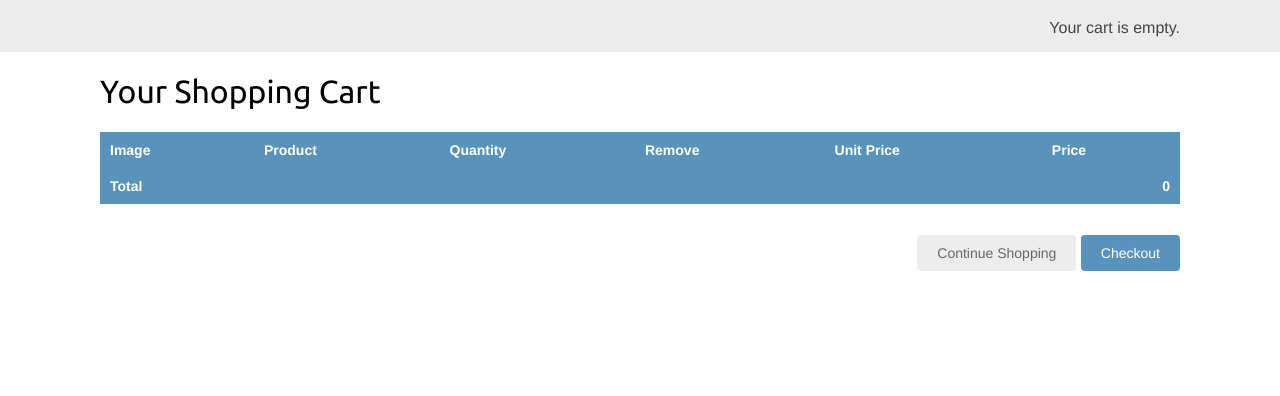
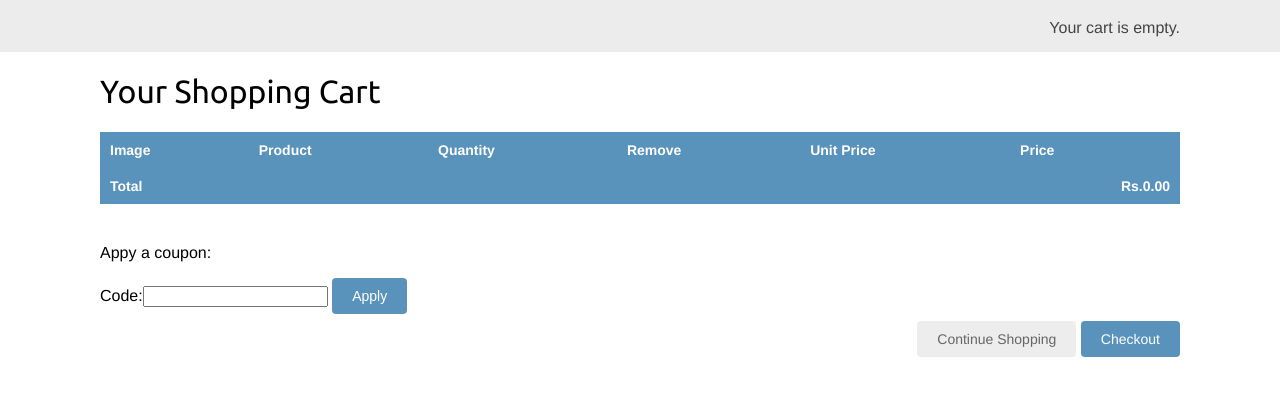
Before and after one commit to abhie-lp/Basic-Online-Shop, a Django app: page /cart/ in a window 1280 px wide. Shown: the part 46-442 px from the top of the page. Run offline with Django 3.2, Linux system fonts and the light colour scheme; parts of the project's set-up code (start-up, migrations or seed data) failed here and were passed over.

Commit message:
final price in invoice with coupon

```diff
--- a/cart/cart.py
+++ b/cart/cart.py
@@ -1,6 +1,7 @@
 from decimal import Decimal
 from django.conf import settings
 from shop.models import Product
+from coupons.models import Coupon
 
 
 class Cart(object):
@@ -12,6 +13,8 @@ class Cart(object):
         if not cart:
             cart = self.session[settings.CART_SESSION_ID] = {}
         self.cart = cart
+
+        self.coupon_id = self.session.get("coupon_id")
 
     def add(self, product, quantity=1, update_quantity=False):
         product_id = str(product.id)
@@ -55,3 +58,17 @@ class Cart(object):
     def clear(self):
         del self.session[settings.CART_SESSION_ID]
         self.save()
+
+    @property
+    def coupon(self):
+        if self.coupon_id:
+            return Coupon.objects.get(id=self.coupon_id)
+        return None
+
+    def get_discount(self):
+        if self.coupon:
+            return (self.coupon.discount / Decimal("100")) * self.get_total_price()
+        return Decimal("0")
+
+    def get_total_price_after_discount(self):
+        return self.get_total_price() - self.get_discount()
--- a/cart/views.py
+++ b/cart/views.py
@@ -3,6 +3,7 @@ from django.views.decorators.http import require_POST
 from shop.models import Product
 from .cart import Cart
 from .forms import CartAddProductForm
+from coupons.forms import CouponApplyForm
 
 @require_POST
 def cart_add(request, product_id):
@@ -29,4 +30,5 @@ def cart_detail(request):
             initial={"quantity": item["quantity"],
             "update": True}
         )
-    return render(request, "cart/cart_detail.html", {"cart": cart})
+    coupon_apply_form = CouponApplyForm()
+    return render(request, "cart/cart_detail.html", {"cart": cart, "coupon_apply_form": coupon_apply_form})
--- /dev/null
+++ b/coupons/forms.py
@@ -0,0 +1,5 @@
+from django import forms
+
+
+class CouponApplyForm(forms.Form):
+    code = forms.CharField()
--- a/coupons/urls.py
+++ b/coupons/urls.py
@@ -0,0 +1,9 @@
+from django.urls import path
+from . import views
+
+
+app_name = "coupons"
+
+urlpatterns = [
+    path("apply/", views.coupon_apply, name="appy"),
+]
--- a/myshop/urls.py
+++ b/myshop/urls.py
@@ -9,6 +9,7 @@ urlpatterns += [
     path("cart/", include("cart.urls", namespace="cart")),
     path("payment/", include("payment.urls", namespace="payment")),
     path("", include("shop.urls", namespace="shop")),
+    path("coupons/", include("coupons.urls", namespace="coupons")),
     path("orders/", include("orders.urls", namespace="orders")),
 ]
 
--- a/orders/views.py
+++ b/orders/views.py
@@ -10,7 +10,11 @@ def order_create(request):
     if request.method == "POST":
         form = OrderForm(request.POST)
         if form.is_valid():
-            order = form.save()
+            order = form.save(commit=False)
+            if cart.coupon:
+                order.coupon = cart.coupon
+                order.discount = cart.coupon.discount
+            order.save()
             for item in cart:
                 OrderItem.objects.create(order=order,
                                             product=item["product"],
--- a/templates/cart/cart_detail.html
+++ b/templates/cart/cart_detail.html
@@ -38,13 +38,36 @@
                     </tr>
                 {% endwith %}
             {% endfor %}
+            {% if cart.coupon %}
+                <tr class="subtotal">
+                    <td>Subtotal</td>
+                    <td colspan="4"></td>
+                    <td class="num">Rs.{{cart.get_total_price|floatformat:"2"}}</td>
+                </tr>
+                <tr>
+                    <td>
+                        "{{cart.coupon.code}}" coupon
+                        ({{cart.coupon.discount}}% off)
+                    </td>
+                    <td colspan="4"></td>
+                    <td class="num neg">
+                        - Rs.{{cart.get_discount|floatformat:"2"}}
+                    </td>
+                </tr>
+            {% endif %}
             <tr class="total">
                 <td>Total</td>
                 <td colspan="4"></td>
-                <td class="num">{{cart.get_total_price}}</td>
+                <td class="num">Rs.{{cart.get_total_price_after_discount|floatformat:"2"}}</td>
             </tr>
         </tbody>
     </table>
+    <p>Appy a coupon: </p>
+    <form action="{% url 'coupons:appy' %}" method="POST">
+        {% csrf_token %}
+        {{coupon_apply_form.as_table}}
+        <input type="submit" value="Apply">
+    </form>
     <p class="text-right">
         <a href="{% url 'shop:product_list' %}" class="button light">Continue Shopping</a>
         <a href="{% url 'orders:order_create' %}" class="button">Checkout</a>
```
Also changed, not shown: coupons/views.py (+20 -2 lines), orders/models.py (+7 -1 lines), templates/orders/order_create.html (+6 -1 lines).
